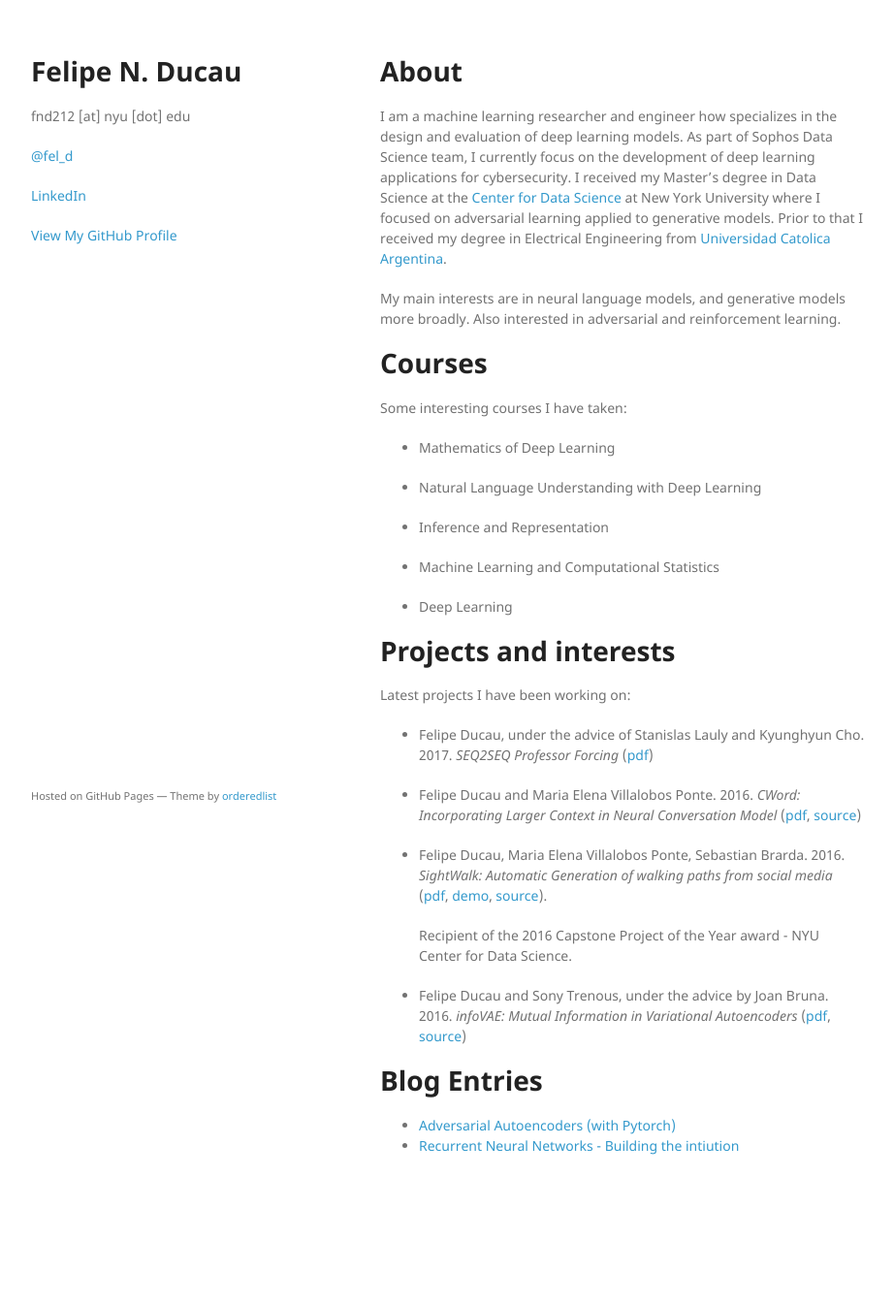
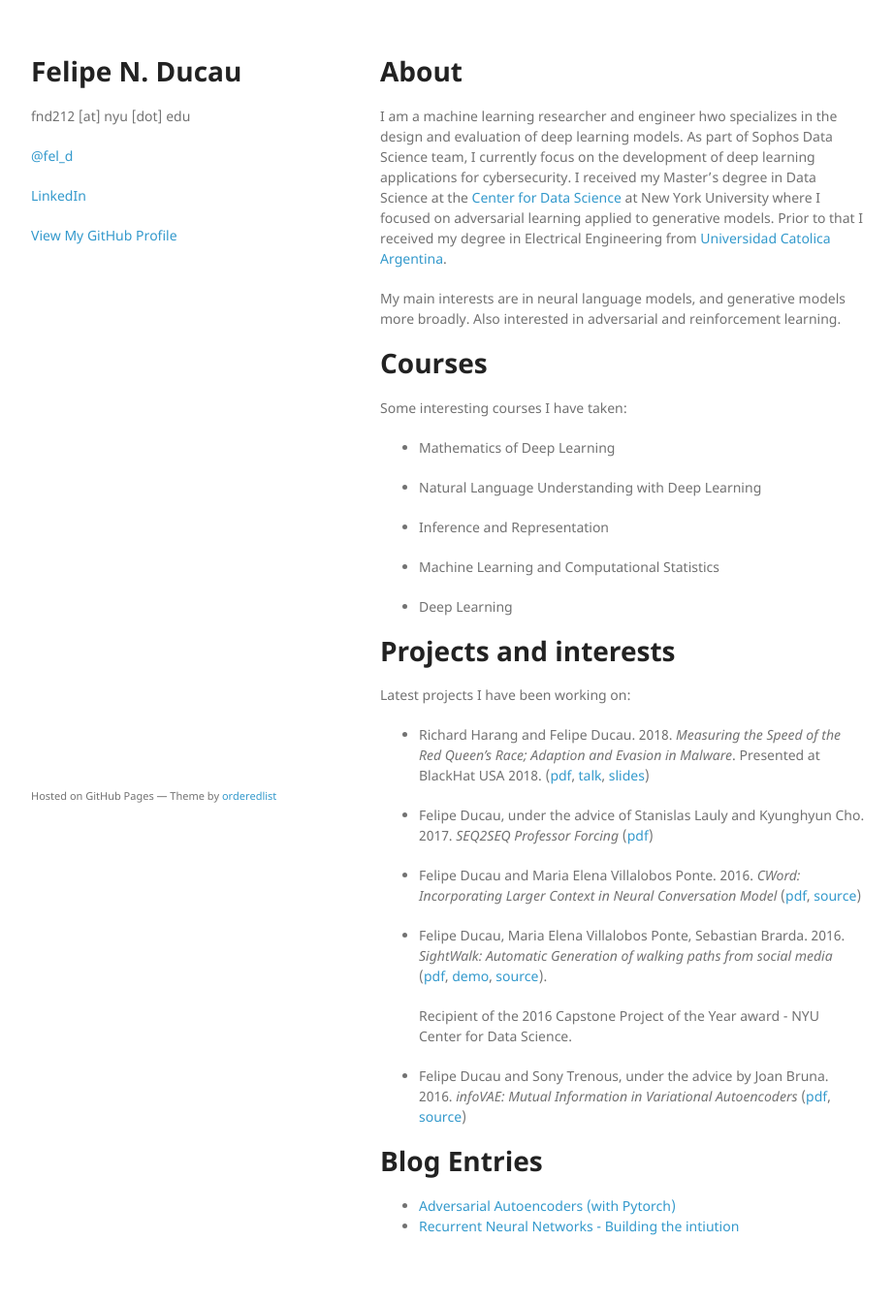
Before and after one commit to fducau/fducau.github.io, a Jekyll site: the page built from index.md, in a window 1280 px wide. Shown: the whole page at 97% size, without its empty margins (178-1100 px from the left). Built offline with Jekyll 4.4.1, drawn with Linux system fonts in a browser that asks for light colours; our own code applies the rules of GitHub Pages for plain Markdown files; before the commit the page ends 1262 px from its top, so only the background shows below that.

Commit message:
Update index.md

```diff
--- a/index.md
+++ b/index.md
@@ -3,7 +3,7 @@ layout: default
 ---
 
 # [](#header-2)About
-I am a machine learning researcher and engineer how specializes in the design and evaluation of deep learning models. As part of Sophos Data Science team, I currently focus on the development of deep learning applications for cybersecurity. I received my Master's degree in Data Science at the [Center for Data Science](http://cds.nyu.edu/) at New York University where I focused on adversarial learning applied to generative models. Prior to that I received my degree in Electrical Engineering from [Universidad Catolica Argentina](http://www.uca.edu.ar/index.php/site/index/es/uca/facultad-de-ciencias-fisicomatematicas-e-ingenieria/).
+I am a machine learning researcher and engineer hwo specializes in the design and evaluation of deep learning models. As part of Sophos Data Science team, I currently focus on the development of deep learning applications for cybersecurity. I received my Master's degree in Data Science at the [Center for Data Science](http://cds.nyu.edu/) at New York University where I focused on adversarial learning applied to generative models. Prior to that I received my degree in Electrical Engineering from [Universidad Catolica Argentina](http://www.uca.edu.ar/index.php/site/index/es/uca/facultad-de-ciencias-fisicomatematicas-e-ingenieria/).
 
 My main interests are in neural language models, and generative models more broadly. Also interested in adversarial and reinforcement learning.
 
@@ -23,6 +23,8 @@ Some interesting courses I have taken:
 # [](#header-2)Projects and interests
 Latest projects I have been working on:
 
+- Richard Harang and Felipe Ducau. 2018. _Measuring the Speed of the Red Queen's Race; Adaption and Evasion in Malware_. Presented at BlackHat USA 2018. ([pdf](https://i.blackhat.com/us-18/Wed-August-8/us-18-Harang-Measuring-the-Speed-of-the-Red-Queens-Race-wp.pdf), [talk](https://www.blackhat.com/us-18/briefings/schedule/#measuring-the-speed-of-the-red-queens-race-adaption-and-evasion-in-malware-11214), [slides](https://i.blackhat.com/us-18/Wed-August-8/us-18-Harang-Measuring-the-Speed-of-the-Red-Queens-Race.pdf))
+
 - Felipe Ducau, under the advice of Stanislas Lauly and Kyunghyun Cho. 2017. _SEQ2SEQ Professor Forcing_ ([pdf](https://github.com/fducau/nmt/raw/adversarial_stable/seq2seq_professor_forcing.pdf))
 
 - Felipe Ducau and Maria Elena Villalobos Ponte. 2016. _CWord: Incorporating Larger Context in Neural Conversation Model_ ([pdf](https://github.com/fducau/CWord/blob/master/CWord_fnd212_mvp291.pdf), [source](https://github.com/fducau/CWord))
```
